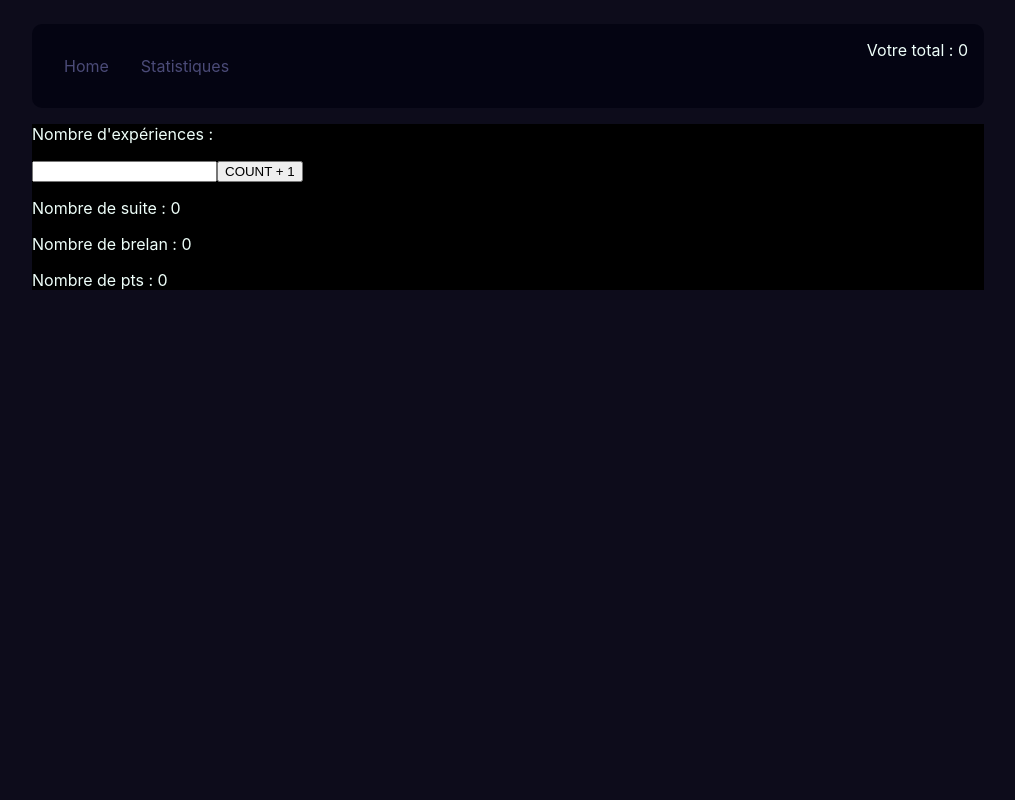
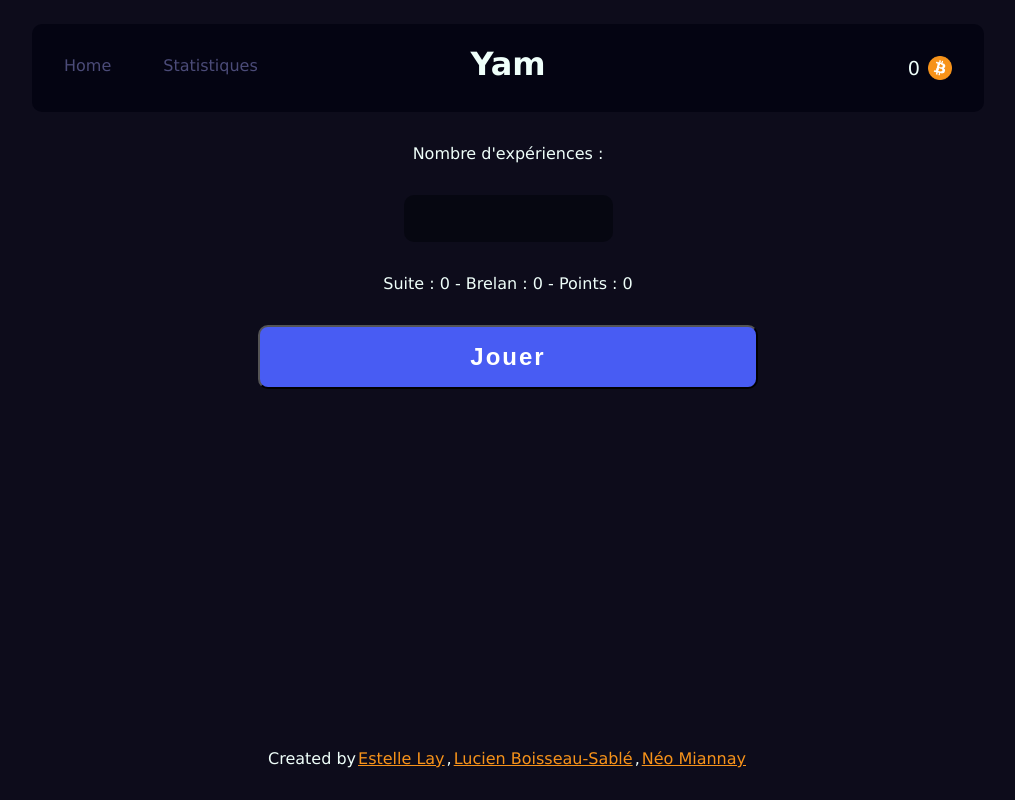
Before and after one commit to 7estelle/react-yam-challenge, a React (Create React App) app in the folder yam/: page / in a window 1280 px wide. Shown: the whole page, without its empty margins (132-1147 px from the left). Built offline with nearby package versions, Linux system fonts and the light colour scheme.

Commit message:
Final commit

```diff
--- a/yam/src/App.js
+++ b/yam/src/App.js
@@ -3,6 +3,7 @@ import Home from "./pages/home/Home";
 import Statistics from "./pages/statistics/Statistics";
 import Navigation from "./pages/navigation/Navigation";
 import { createGlobalStyle } from "styled-components";
+import Credits from "./pages/credits/Credits";
 
 function App() {
 
@@ -22,6 +23,11 @@ function App() {
       max-width: 1000px;
       margin: 0 auto;
       padding: 1.5rem;
+      font-family: 'Verdana', sans-serif;
+
+      div{
+        position: relative;
+      }
     }
   `
 
@@ -33,6 +39,7 @@ function App() {
         <Route index path="/" element={<Home />} />
         <Route path="/statistics" element={<Statistics />} />
       </Routes>
+      <Credits />
     </>
   );
 }
--- /dev/null
+++ b/yam/src/pages/credits/Credits.js
@@ -0,0 +1,14 @@
+import { CreditsElement } from './Credits.styles';
+
+function Credits() {
+    return (
+        <CreditsElement>
+            Created by
+            <a href="https://github.com/7estelle" target="_blank">Estelle Lay</a>,
+            <a href="https://github.com/LucienGobelins" target="_blank">Lucien Boisseau-Sablé</a>,
+            <a href="https://github.com/neomiannay" target="_blank">Néo Miannay</a>
+        </CreditsElement>
+    );
+}
+
+export default Credits;
--- /dev/null
+++ b/yam/src/pages/credits/Credits.styles.js
@@ -0,0 +1,23 @@
+import styled, { css } from 'styled-components'
+
+export const CreditsElement = styled.p`
+    position: fixed;
+    bottom: 0;
+    margin: 0 auto;
+    width: fit-content;
+    text-align: center;
+    padding: 2rem;
+    left: 50%;
+    transform: translateX(-50%);
+
+    a{
+        margin: 2px;
+        color: #F7931A;
+        transition: all 0.2s ease-in-out;
+
+        &:hover{
+            color: #F3D78A;
+        }
+
+    }
+`
--- a/yam/src/pages/home/Home.js
+++ b/yam/src/pages/home/Home.js
@@ -43,14 +43,12 @@ function Home() {
     <HomeContainer>
       <p>Nombre d'expériences :</p>
 
-      <input type="number" onChange={(e) => setIteration(e.target.value)} />
+      <input type="text" onChange={(e) => setIteration(e.target.value)} />
+      <p>Suite : {nbSuite} - Brelan : {nbBrelan} - Points : {total}</p>
       <button onClick={() => iteration > 0 && (
         dispatch(reset_points()),
         handleDispatch()
-      )}> COUNT + 1 </button>
-      <p>Nombre de suite : {nbSuite}</p>
-      <p>Nombre de brelan : {nbBrelan}</p>
-      <p>Nombre de pts : {total}</p>
+      )}>Jouer</button>
     </HomeContainer>
   );
 }
--- a/yam/src/pages/home/Home.styles.js
+++ b/yam/src/pages/home/Home.styles.js
@@ -1,5 +1,37 @@
 import styled from 'styled-components'
 
 export const HomeContainer = styled.div`
-    background-color: #000;
+
+    text-align: center;
+    margin: 2rem;
+    input{
+        background-color: #060711;
+        padding: 1rem;
+        margin: 1rem;
+        border: none;
+        border-radius: 10px;
+        color: #474de9;
+        text-align: center;
+        &:focus{
+            outline: #4B4B78 solid 2px;
+        }
+    }
+
+    button{
+        cursor: pointer;
+        background-color: #485CF3;
+        color: #fff;
+        padding: 1rem;
+        margin: 1rem;
+        max-width: 500px;
+        width: 80%;
+        border-radius: 10px;
+        font-size: 1.5rem;
+        font-weight: bold;
+        letter-spacing: 2px;
+        transition: all 0.3s ease-in-out;
+        &:hover{
+            transform: scale(0.98);
+        }
+    }
 `
--- a/yam/src/pages/navigation/Navigation.js
+++ b/yam/src/pages/navigation/Navigation.js
@@ -18,8 +18,9 @@ function Navigation() {
             <NavLink to="/statistics">Statistiques</NavLink>
           </NavElement>
         </ul>
+        <h1>Yam</h1>
         <ul>
-            <li>Votre total : {total}</li>
+            <li>{total}<img src="bitcoin.png"/></li>
         </ul>
       </NavigationContainer>
   );
--- a/yam/src/pages/navigation/Navigation.styles.ts
+++ b/yam/src/pages/navigation/Navigation.styles.ts
@@ -7,15 +7,39 @@ type PropsType = {
 export const NavigationContainer = styled.div`
     background: #040412;
     border-radius: 10px;
-    display: flex;
-    justify-content: space-between;
+    /* display: flex;
+    justify-content: space-between; */
+    display: grid;
+    grid-template-columns: repeat(3, 1fr);
+    grid-template-rows: 1fr;
 
     ul {
         display: flex;
+        gap: 20px;
         list-style: none;
         margin: 0;
         padding: 1rem;
     }
+
+    h1{
+        text-align: center;
+    }
+
+    ul:last-of-type {
+        justify-self: flex-end;
+        li{
+            padding: 1rem;
+            display: flex;
+            align-items: center;
+            gap: 8px;
+            font-size: 1.2rem;
+        }
+        img{
+        width: 24px;
+        height: 24px;
+    }
+    }
+
 `
 
 export const NavElement = styled.li<PropsType>`
--- a/yam/src/pages/statistics/Statistics.js
+++ b/yam/src/pages/statistics/Statistics.js
@@ -8,11 +8,11 @@ function Statistiques() {
 
     return (
         <>
-            <h1>Vos statistiques :</h1>
+            <h1>Vos statistiques totales :</h1>
             <br/>
-            <p>Nombre total de suite : {nbSuite}</p>
-            <p>Nombre total de brelan : {nbBrelan}</p>
-            <p>Nombre total de pts : {total}</p>
+            <p>Nombre de suites : {nbSuite}</p>
+            <p>Nombre de brelans : {nbBrelan}</p>
+            <p>Nombre de Bitcoins gagnés : {total}</p>
         </>
     )
 }
--- a/yam/src/store/reducers/game.js
+++ b/yam/src/store/reducers/game.js
@@ -17,8 +17,8 @@ const initialState = {
 }
 
 // points gagnés par type de résultat
-const brelanPoints = 5
-const suitePoints = 2
+const brelanPoints = 2
+const suitePoints = 5
 
 const reducer = (state = initialState, action = {}) => {
     switch (action.type) {
```
Also changed, not shown: yam/public/bitcoin.png (added).
